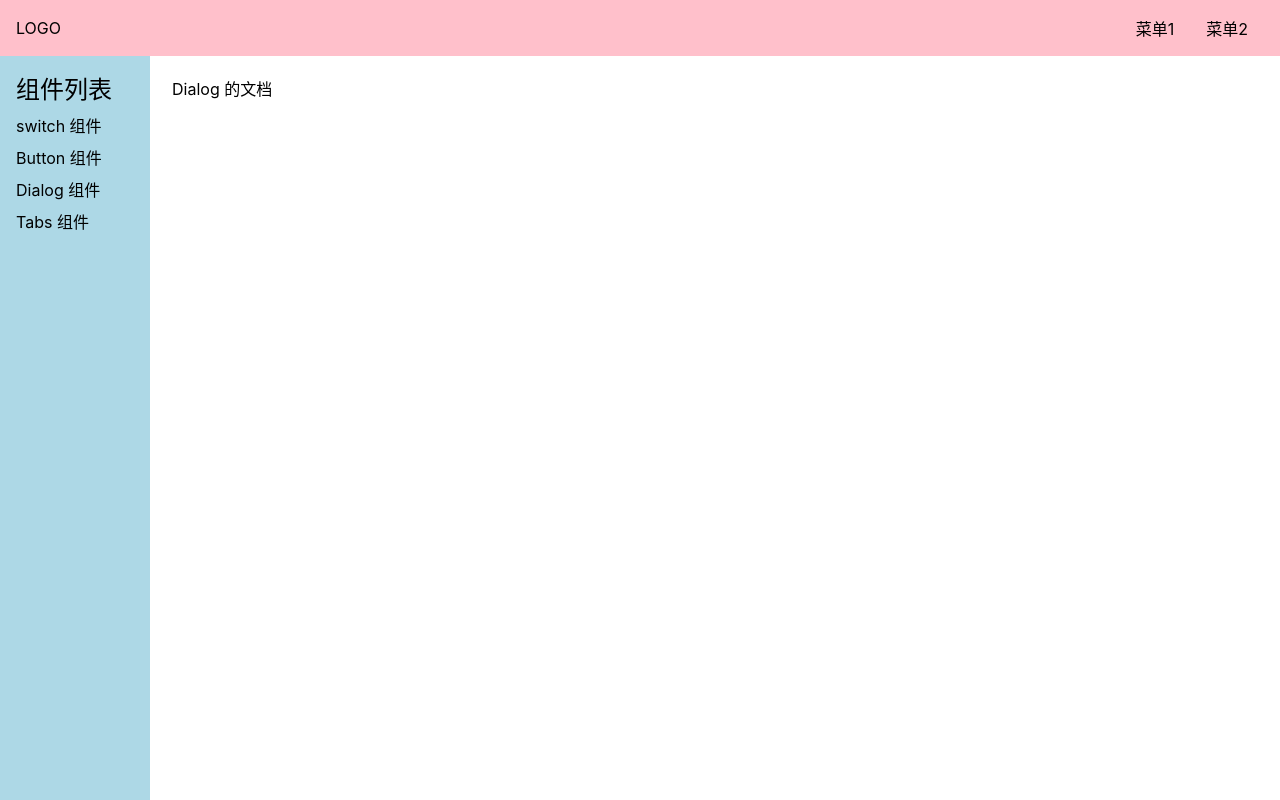
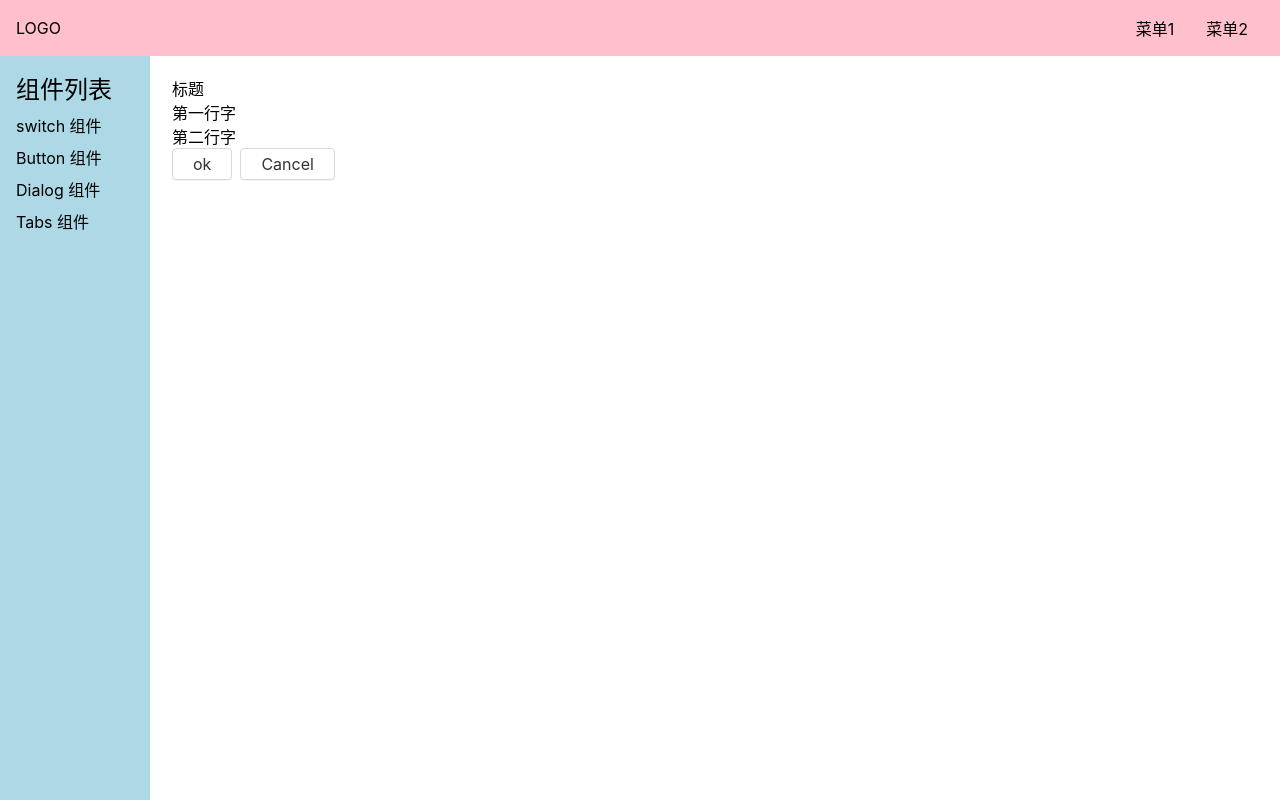
Before and after one commit to gongjianOnline/vue3-guluUI, a Vue app: page /doc/dialog in a window 1280 px wide. Built offline with nearby package versions, Linux system fonts and the light colour scheme.

Commit message:
创建dialog组件

```diff
--- a/src/components/DialogDemo.vue
+++ b/src/components/DialogDemo.vue
@@ -1,11 +1,14 @@
 <template>
     <div>
-        <p>Dialog 的文档</p>
+        <Dialog/>
     </div>
 </template>
 <script>
+import Dialog from '../lib/Dialog.vue'
 export default {
-
+    components:{
+        Dialog
+    }
 }
 </script>
 <style lang="scss" scoped>
--- /dev/null
+++ b/src/lib/Dialog.vue
@@ -0,0 +1,26 @@
+<template>
+    <div class="dialog-overlay"></div>
+    <div class="dialog-wrapper">
+        <header>标题</header>
+        <main>
+            <p>第一行字</p>
+            <p>第二行字</p>
+        </main>
+        <footer>
+            <Button>ok</Button>
+            <Button>Cancel</Button>
+        </footer>
+    </div>
+</template>
+<script lang="ts">
+import Button from "./button.vue"
+export default {
+    components:{
+        Button
+    }
+}
+</script>
+
+<style lang='scss'>
+
+</style>
```
